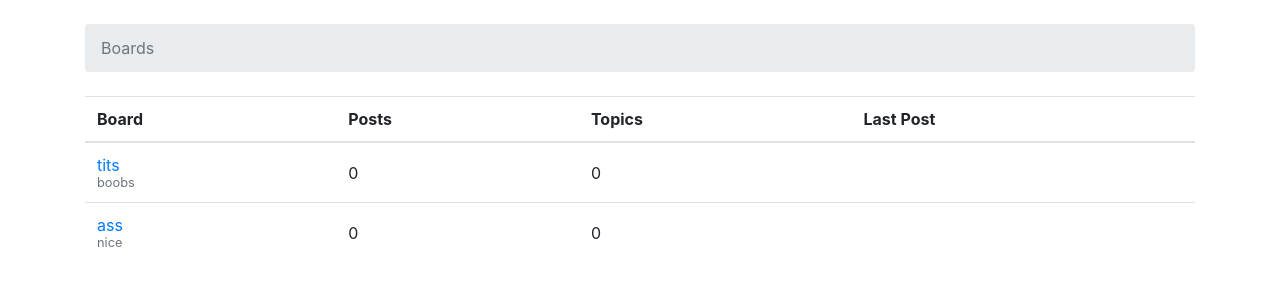
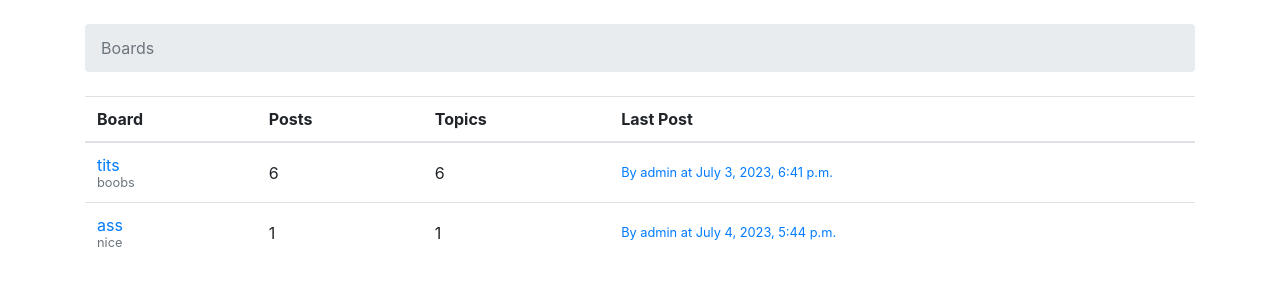
Before and after one commit to Druags/Boards_Project, a Django app: page / in a window 1280 px wide. Shown: the part 70-370 px from the top of the page. Run offline with Django 4.2, Linux system fonts and the light colour scheme; data comes from the database, SQL or seed files in the repository; both versions use the stored data as it was after the commit; some libraries are stand-ins or nearby versions; some web fonts are replaced.

Commit message:
added filed views to Topic model, added dynamic display of info about post, added couple of methods to board model

```diff
--- a/boards_project/boards/models.py
+++ b/boards_project/boards/models.py
@@ -1,6 +1,7 @@
 from django.db import models
 from django.contrib.auth.models import User
 # Create your models here.
+from django.utils.text import Truncator
 
 
 class Board(models.Model):
@@ -10,12 +11,23 @@ class Board(models.Model):
     def __str__(self):
         return self.name
 
+    def get_posts_count(self):
+        return Post.objects.filter(topic__board=self).count()
+
+    def get_last_post(self):
+        return Post.objects.filter(topic__board=self).order_by('-created_at').first()
+
 
 class Topic(models.Model):
     subject = models.CharField(max_length=255)
     last_updated = models.DateTimeField(auto_now_add=True)
     board = models.ForeignKey(Board, related_name='topics', on_delete=models.CASCADE)
     starter = models.ForeignKey(User, related_name='topics', on_delete=models.DO_NOTHING)
+    views = models.PositiveIntegerField(default=0)
+
+    def __str__(self):
+        truncated_subject = Truncator(self.subject)
+        return truncated_subject.chars(30)
 
 
 class Post(models.Model):
@@ -25,3 +37,7 @@ class Post(models.Model):
     updated_at = models.DateTimeField(null=True)
     created_by = models.ForeignKey(User, related_name='posts', on_delete=models.DO_NOTHING)
     updated_by = models.ForeignKey(User, null=True, related_name='+', on_delete=models.DO_NOTHING)
+
+    def __str__(self):
+        truncated_message = Truncator(self.message)
+        return truncated_message.chars(30)
--- a/boards_project/boards/views.py
+++ b/boards_project/boards/views.py
@@ -1,4 +1,5 @@
 from django.contrib.auth.decorators import login_required
+from django.db.models import Count
 from django.shortcuts import render, get_object_or_404, redirect
 from django.http import HttpResponse, Http404
 from django.contrib.auth.models import User
@@ -27,11 +28,15 @@ def home_view(request):
 
 def board_topics_view(request, pk):
     board = get_object_or_404(Board, pk=pk)
-    return render(request, 'topics.html', {'board': board})
+    topics = board.topics.order_by('-last_updated').annotate(replies=Count('posts') - 1)
+
+    return render(request, 'topics.html', {'board': board, 'topics': topics})
 
 
 def topic_posts(request, pk, topic_pk):
     topic = get_object_or_404(Topic, board__pk=pk, pk=topic_pk)
+    topic.views += 1
+    topic.save()
 
     return render(request, 'topic_posts.html', {'topic': topic})
 
--- a/boards_project/templates/home.html
+++ b/boards_project/templates/home.html
@@ -21,9 +21,27 @@
             <a href="{% url 'board_topics' board.pk %}">{{ board.name }}</a>
             <small class="text-muted d-block">{{ board.description }}</small>
         </td>
-          <td class="align-middle">0</td>
-          <td class="align-middle">0</td>
-          <td></td>
+        <td class="align-middle">
+            {{ board.get_posts_count }}
+        </td>
+        <td class="align-middle">
+            {{ board.topics.count }}
+        </td>
+        <td class="align-middle">
+            {% with post=board.get_last_post %}
+            {% if post %}
+            <small>
+                <a href="{% url 'topic_posts' board.pk post.topic.pk %}">
+                    By {{ post.created_by.username }} at {{ post.created_at }}
+                </a>
+            </small>
+            {% else %}
+            <small class="text-muted">
+                <em>No posts yet.</em>
+            </small>
+            {% endif %}
+            {% endwith %}
+        </td>
     </tr>
     {% endfor %}
     </tbody>
--- a/boards_project/templates/topic_posts.html
+++ b/boards_project/templates/topic_posts.html
@@ -7,7 +7,7 @@
 {% block breadcrumb %}
   <li class="breadcrumb-item"><a href="{% url 'home' %}">Boards</a></li>
   <li class="breadcrumb-item"><a href="{% url 'board_topics' topic.board.pk %}">{{ topic.board.name }}</a></li>
-  <li class="breadcrumb-item active">{{ topic.subject }}</li>
+  <li class="breadcrumb-item active" style="max-width: 500px; overflow: hidden; white-space: nowrap; text-overflow: ellipsis;">{{ topic.subject }}</li>
 {% endblock %}
 
 {% block content %}
```
Also changed, not shown: boards_project/templates/topics.html (+5 -5 lines), boards_project/db.sqlite3. Lines whose indentation alone changed are shown as unchanged.
